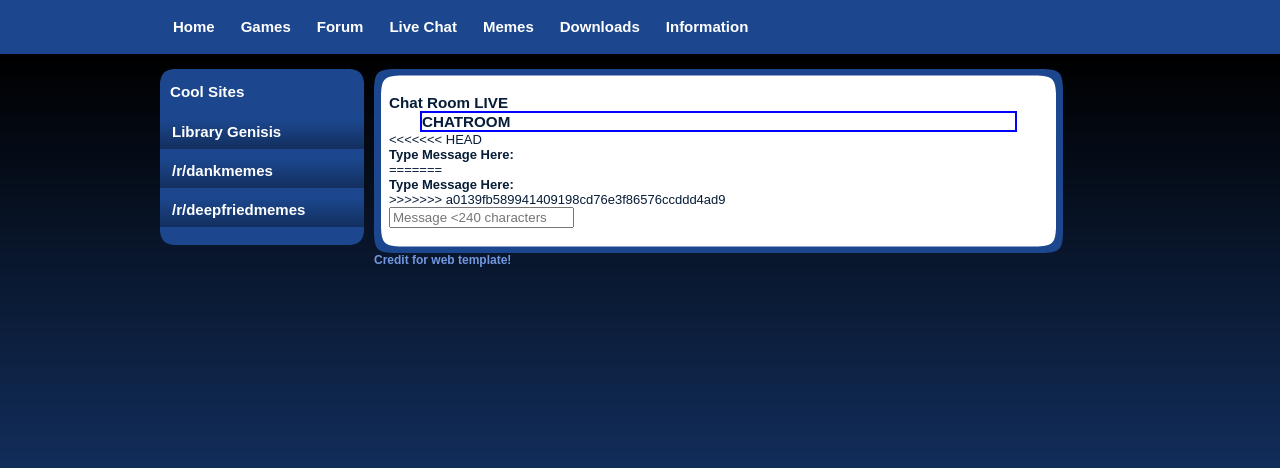
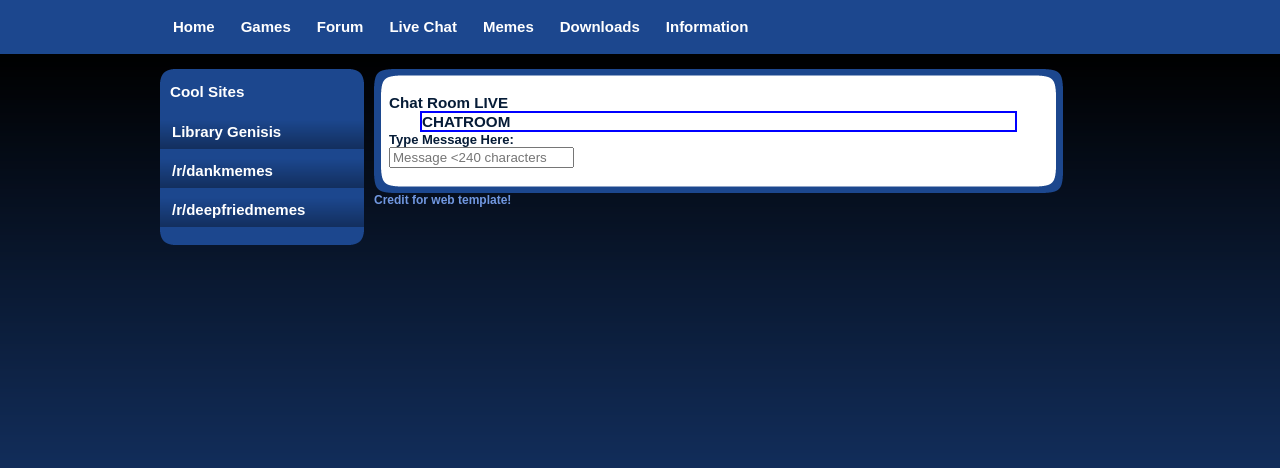
Before and after one commit to RazeLighter777/PersonalWebServer, a PHP site: page /chat.php in a window 1280 px wide. Shown: the part 85-553 px from the top of the page. Run offline with PHP 8.4, Linux system fonts and the light colour scheme; data that the repository does not hold is empty; some libraries are stand-ins or nearby versions.

Commit message:
fixed more errors

```diff
--- a/chat.php
+++ b/chat.php
@@ -76,12 +76,7 @@
 		}
 ?>
 		</div>
-<<<<<<< HEAD
 		<h4>Type Message Here:</h4>
-=======
-		<h4>Type Message Here:</h4>
-
->>>>>>> a0139fb589941409198cd76e3f86576ccddd4ad9
 <!---Message form --->
 		<form action="handlechat.php" method="post">
 		<label value="Message <240 characters" for="msg">
```
